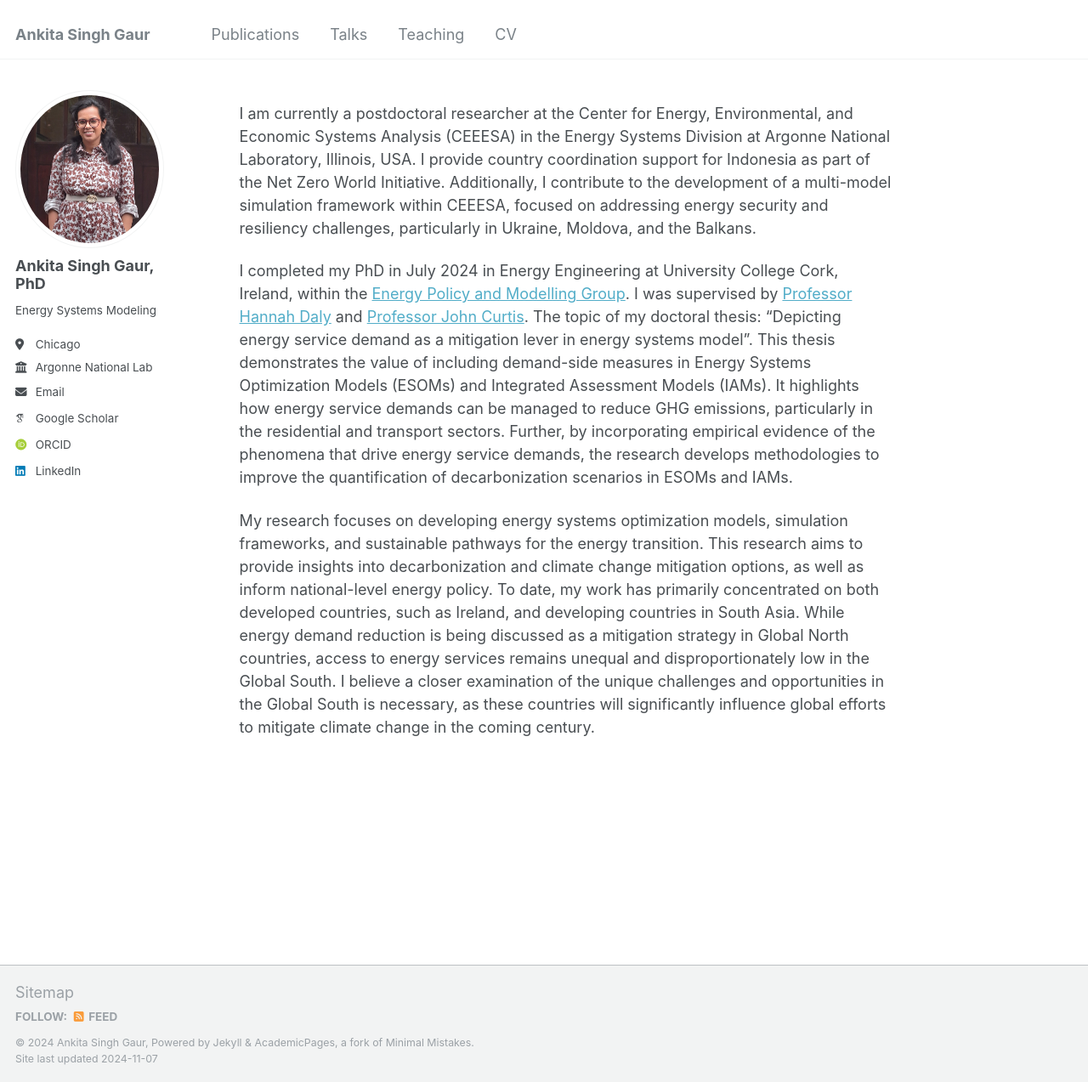
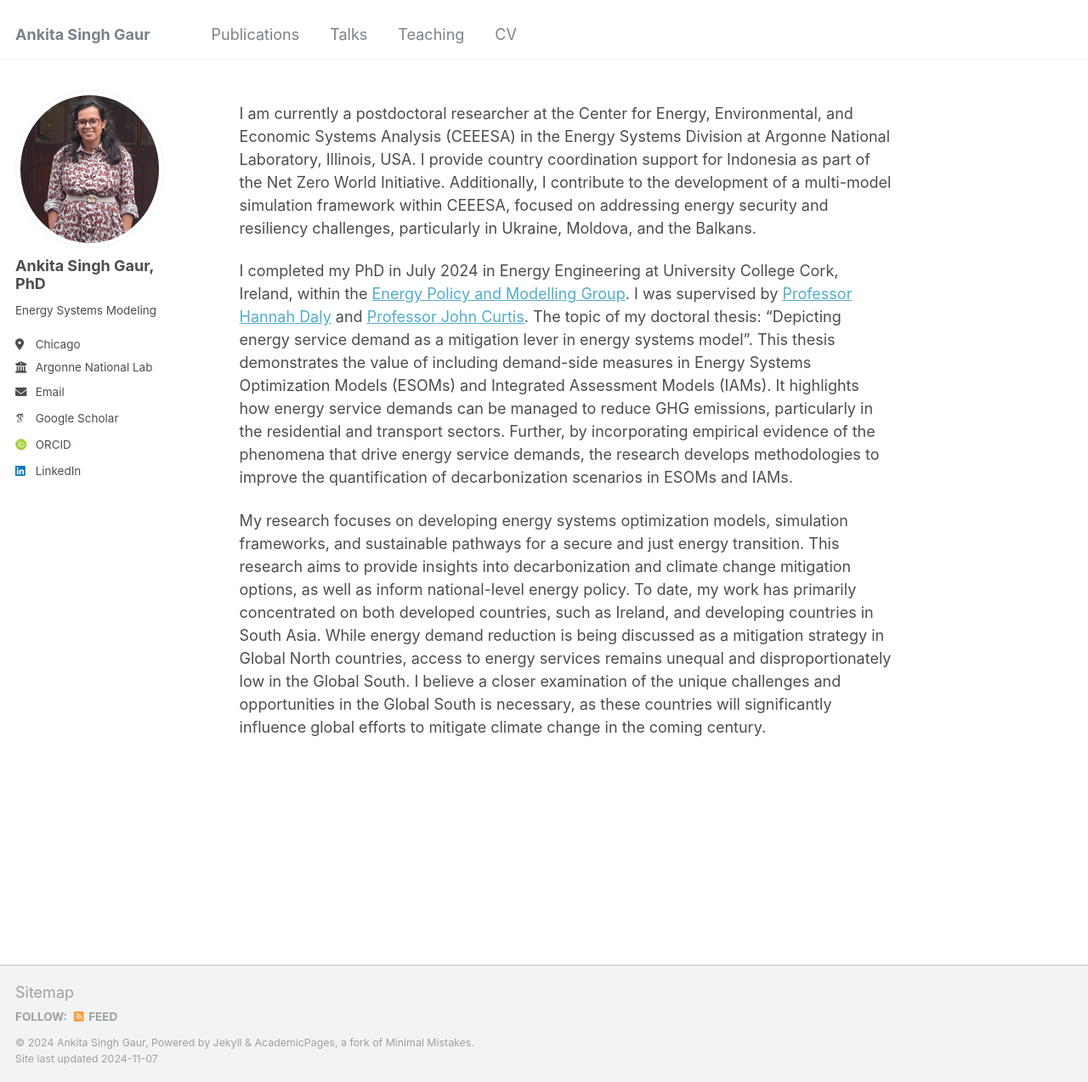
Before and after one commit to ankitagaur93/ankitagaur93.github.io, a Jekyll site: the page built from _pages/about.md, in a window 1280 px wide and 1273 px high. Shown: the whole window at 85% size. Built offline with Jekyll 4.4.1, drawn with Linux system fonts in a browser that asks for light colours; some web fonts are replaced.

Commit message:
Update about.md

```diff
--- a/_pages/about.md
+++ b/_pages/about.md
@@ -11,4 +11,4 @@ I am currently a postdoctoral researcher at the Center for Energy, Environmental
 
 I completed my PhD in July 2024 in Energy Engineering at University College Cork, Ireland, within the [Energy Policy and Modelling Group](https://www.ucc.ie/en/epmg/). I was supervised by [Professor Hannah Daly](https://research.ucc.ie/profiles/D021/h.daly@ucc.ie) and [Professor John Curtis](https://www.esri.ie/people/john-curtis). The topic of my doctoral thesis: "Depicting energy service demand as a mitigation lever in energy systems model". This thesis demonstrates the value of including demand-side measures in Energy Systems Optimization Models (ESOMs) and Integrated Assessment Models (IAMs). It highlights how energy service demands can be managed to reduce GHG emissions, particularly in the residential and transport sectors. Further, by incorporating empirical evidence of the phenomena that drive energy service demands, the research develops methodologies to improve the quantification of decarbonization scenarios in ESOMs and IAMs.
 
-My research focuses on developing energy systems optimization models, simulation frameworks, and sustainable pathways for the energy transition. This research aims to provide insights into decarbonization and climate change mitigation options, as well as inform national-level energy policy. To date, my work has primarily concentrated on both developed countries, such as Ireland, and developing countries in South Asia. While energy demand reduction is being discussed as a mitigation strategy in Global North countries, access to energy services remains unequal and disproportionately low in the Global South. I believe a closer examination of the unique challenges and opportunities in the Global South is necessary, as these countries will significantly influence global efforts to mitigate climate change in the coming century.
+My research focuses on developing energy systems optimization models, simulation frameworks, and sustainable pathways for a secure and just energy transition. This research aims to provide insights into decarbonization and climate change mitigation options, as well as inform national-level energy policy. To date, my work has primarily concentrated on both developed countries, such as Ireland, and developing countries in South Asia. While energy demand reduction is being discussed as a mitigation strategy in Global North countries, access to energy services remains unequal and disproportionately low in the Global South. I believe a closer examination of the unique challenges and opportunities in the Global South is necessary, as these countries will significantly influence global efforts to mitigate climate change in the coming century.
```
